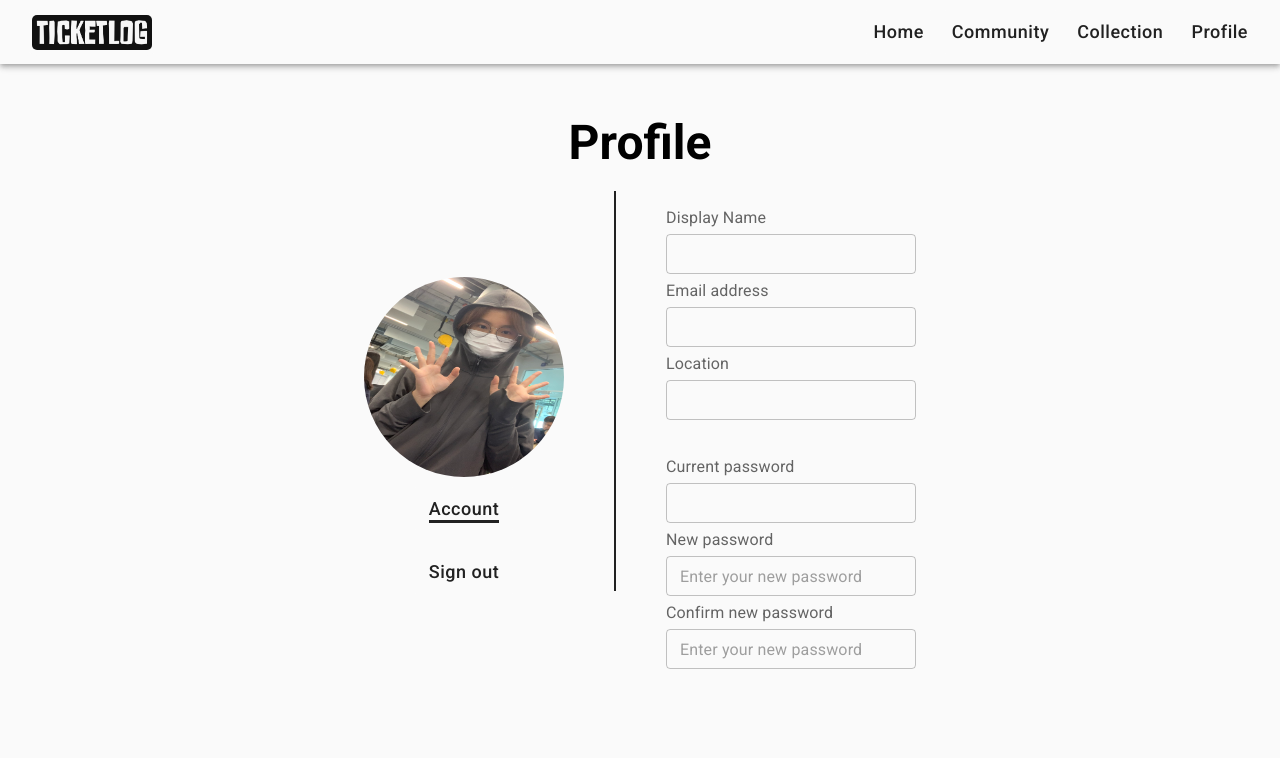
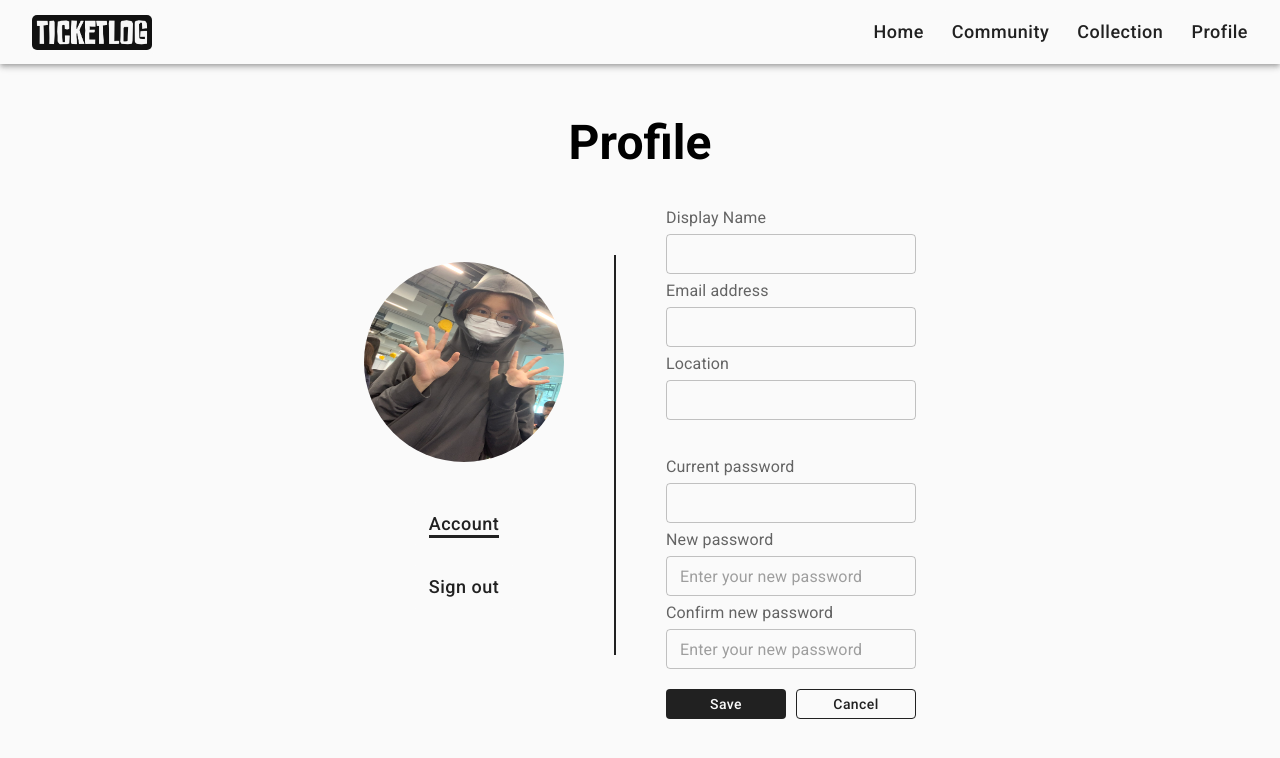
Before and after one commit to minklim47/TicketLog, a React (Vite) app in the folder ticketlog/: page /Account in a window 1280 px wide. Shown: the top 758 px of the page. Built offline with nearby package versions, Linux system fonts and the light colour scheme; a web font is replaced by a local one.

Commit message:
add buttons in account setting

```diff
--- a/ticketlog/src/pages/Account.jsx
+++ b/ticketlog/src/pages/Account.jsx
@@ -10,30 +10,33 @@ function Account() {
         flexDirection: "column",
         justifyContent: "center",
         alignItem: "center",
+        marginBottom:"30px"
       }}
     >
       <h1 style={{ textAlign: "center", margin: "50px 0 20px 0" }}>Profile</h1>
       <Box
         sx={{
           display: "flex",
-          flexDirection: { xs: "column-reverse", sm: "row" },
+          flexDirection: { xs: "column", sm: "row" },
           justifyContent: "center",
-          margin: "0 auto",
+          alignItem:"center",
+          margin:"0 auto",
           minWidth: { sm: "600px" },
         }}
       >
         <Box
           sx={{
             display: "flex",
-            flexDirection: "column",
+            flexDirection: {xs:"column-reverse",sm:"column"},
             justifyContent: "center",
+            alignItems:"center"
           }}
         >
           <img
             src="src/assets/mink.jpg"
             style={{ borderRadius: "50%", width: "200px", height: "200px" }}
           />
-          <Box sx={{ display: "flex", flexDirection: "column", justifyContent: "center",alignItems:"center" }}>
+          <Box sx={{ display: "flex", flexDirection: "column", justifyContent: "center",alignItems:"center", margin:"30px 0" }}>
             <Button sx={navButtonStyle} component={NavLink} to="/Account">
               Account
             </Button>
@@ -47,7 +50,7 @@ function Account() {
             width: { xs: "0px", sm: "2px" },
             height: { xs: "0px", sm: "400px" },
             bgcolor: "black.main",
-            margin: "0 50px",
+            margin: "auto 50px",
           }}
         ></Box>
         <Box
@@ -107,6 +110,10 @@ function Account() {
               variant="outlined"
             />
           </Box>
+          <Box>
+            <Button sx={saveButtonStyle }>Save</Button>
+            <Button sx={cancelButtonStyle} variant="outlined" color="black" >Cancel</Button>
+          </Box>
         </Box>
       </Box>
     </Box>
@@ -151,4 +158,27 @@ const textFieldStyle = {
   width: "100%",
   margin: "5px 0",
 };
+const saveButtonStyle = {
+  textTransform: "none",
+  fontSize: 14,
+  width: "120px",
+  height: "30px",
+  bgcolor: "black.main",
+  color: "white.main",
+  marginRight:"10px",
+  "&:hover": {
+    backgroundColor: "black.dark",
+  },
+};
+const cancelButtonStyle = {
+  textTransform: "none",
+  fontSize: 14,
+  width: "120px",
+  height: "30px",
+  borderColor: "black.main",
+  color: "black.main",
+  "&:hover": {
+    backgroundColor: "black.light",
+  },
+};
 export default Account;
```
Also changed, not shown: ticketlog/src/components/SignOut.jsx (added, +9 -0 lines).
